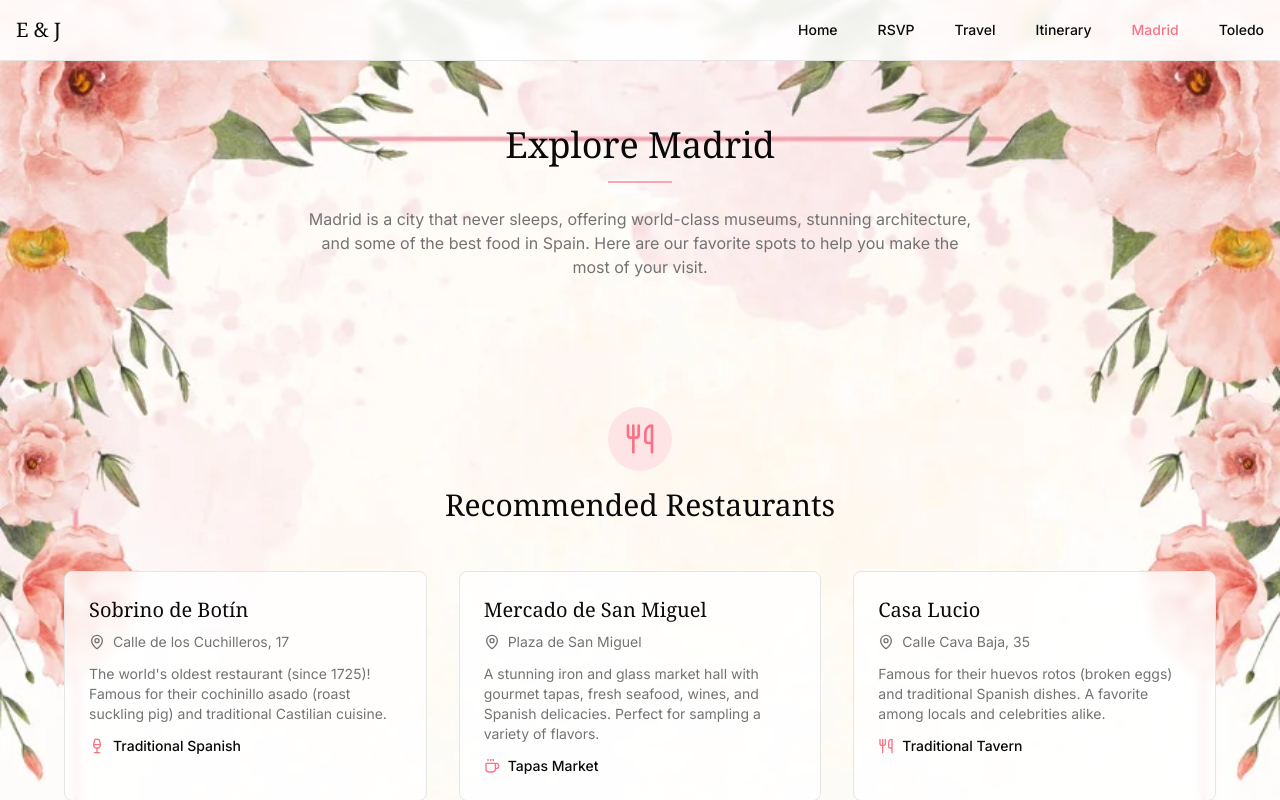
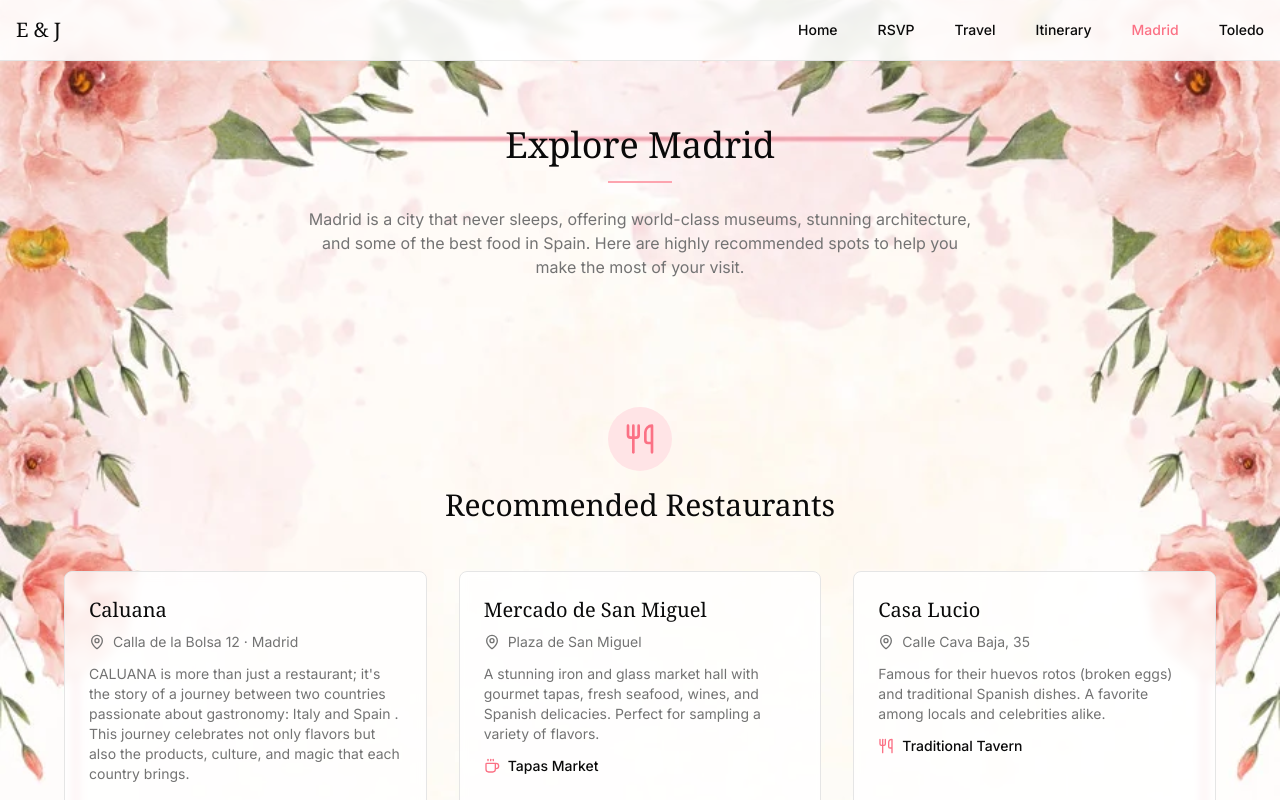
Before and after one commit to thompsonjs101/WeddingWebsite, a Next.js app: page /madrid in a window 1280 px wide. Shown: the top 800 px of the page. Built offline with nearby package versions, Linux system fonts and the light colour scheme.

Commit message:
Edited restaurant in Madrid Caluana

```diff
--- a/app/madrid/page.tsx
+++ b/app/madrid/page.tsx
@@ -40,7 +40,7 @@ export default function MadridPage() {
           <h2 className="font-serif text-2xl md:text-3xl lg:text-4xl">Explore Madrid</h2>
           <div className="mx-auto mt-3 md:mt-4 h-0.5 w-16 bg-rose-300"></div>
           <p className="mx-auto mt-6 max-w-2xl text-muted-foreground text-sm md:text-base">
-            Madrid is a city that never sleeps, offering world-class museums, stunning architecture, and some of the best food in Spain. Here are our favorite spots to help you make the most of your visit.
+            Madrid is a city that never sleeps, offering world-class museums, stunning architecture, and some of the best food in Spain. Here are highly recommended spots to help you make the most of your visit.
           </p>
         </div>
       </section>
@@ -57,19 +57,18 @@ export default function MadridPage() {
             <h3 className="font-serif text-2xl md:text-3xl">Recommended Restaurants</h3>
           </div>
           <div className="grid grid-cols-1 md:grid-cols-2 lg:grid-cols-3 gap-6 md:gap-8 max-w-6xl mx-auto">
-            {/* Sobrino de Botín */}
+            {/* Caluana */}
             <div className="p-6 bg-white/80 backdrop-blur-sm rounded-lg border">
-              <h4 className="font-serif text-xl mb-2">Sobrino de Botín</h4>
+              <h4 className="font-serif text-xl mb-2">Caluana</h4>
               <div className="flex items-center gap-2 text-sm text-muted-foreground mb-3">
                 <MapPin className="h-4 w-4" />
-                <span>Calle de los Cuchilleros, 17</span>
+                <span>Calla de la Bolsa 12 · Madrid</span>
               </div>
               <p className="text-sm text-muted-foreground mb-3">
-                The world's oldest restaurant (since 1725)! Famous for their cochinillo asado (roast suckling pig) and traditional Castilian cuisine.
+                CALUANA is more than just a restaurant; it's the story of a journey between two countries passionate about gastronomy: Italy and Spain . This journey celebrates not only flavors but also the products, culture, and magic that each country brings.
               </p>
               <div className="flex items-center gap-2">
-                <Wine className="h-4 w-4 text-rose-400" />
-                <span className="text-sm font-medium">Traditional Spanish</span>
+                <a href= "https://caluana.com/" className="text-rose-500 hover:underline"> Caluana.com </a>
               </div>
             </div>
 
```
